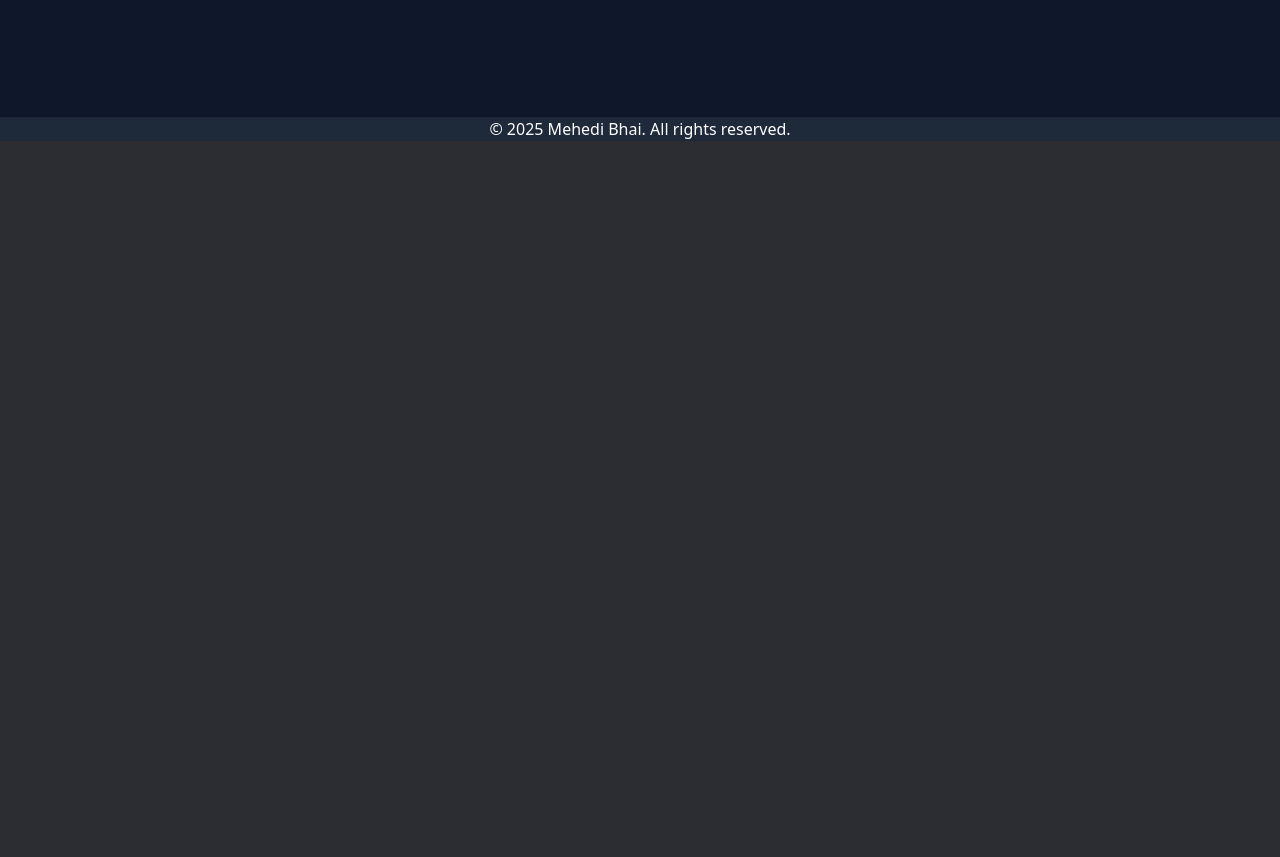
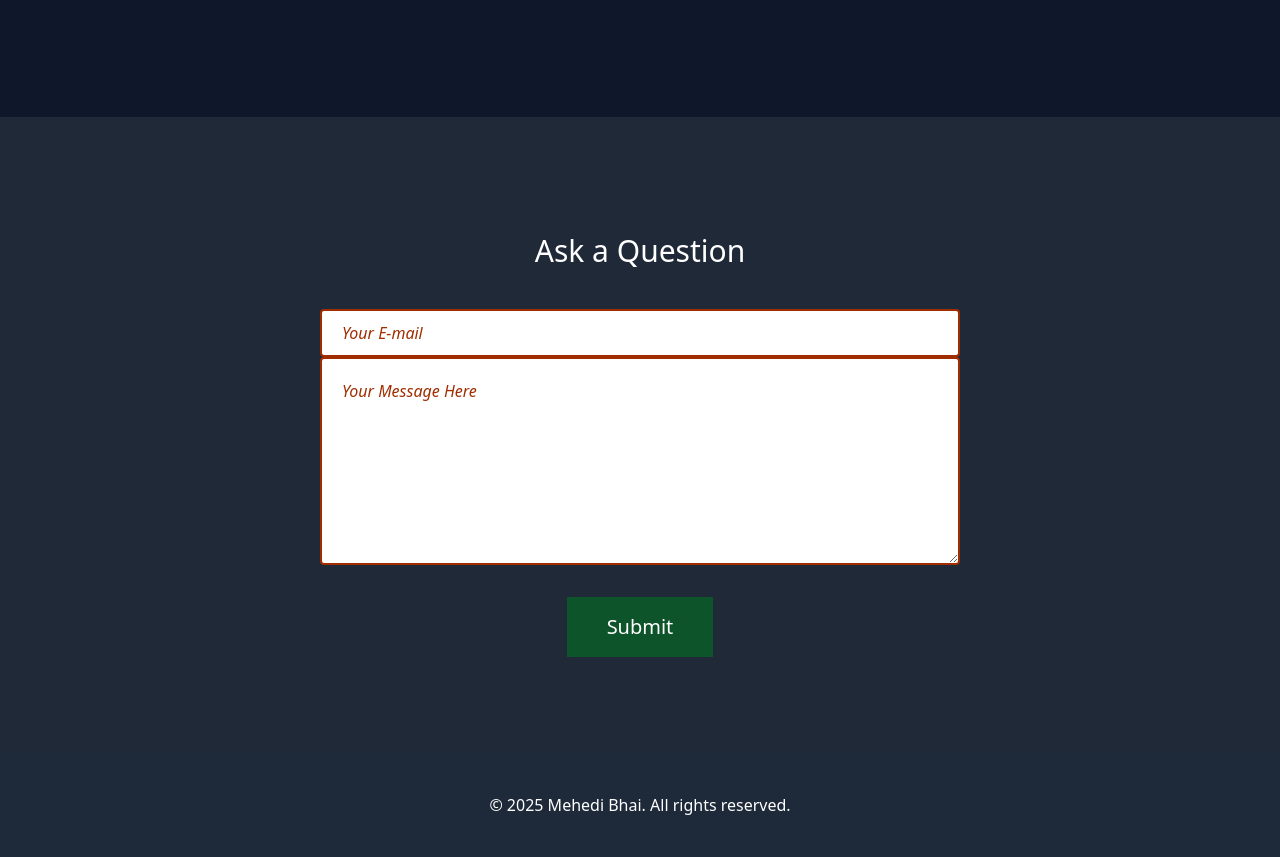
Before and after one commit to Mehedi-mostazir/Frist_Tailwind_project, a website: page index.html in a window 1280 px wide. Shown: the part 1740-2597 px from the top of the page. Before the commit the page ends 1881 px from the top, so only its background shows below. Drawn offline with Linux system fonts and the light colour scheme.

Commit message:
create ask question section

```diff
--- a/index.html
+++ b/index.html
@@ -145,16 +145,35 @@
 
     </section>
 
-    <footer class="bg-gray-800 py-10">                     <!-- Footer section  -->
+    <section class="bg-[#1f2937] py-16 sm:py-24 ">                   <!-- Ask a question section  -->
+
+      <div>
+        <h3 class="text-center text-xl sm:text-3xl text-white mb-10 mt-5">Ask a Question</h3>
+
+        <form action="#">
+
+          <input type="email" class="bg-white block mx-auto w-5/6 sm:w-1/2 h-12 border-2 border-orange-800 rounded placeholder:italic placeholder:text-orange-800 px-5 " placeholder="Your E-mail">
+
+          <textarea class="bg-white block mx-auto w-5/6 sm:w-1/2 h-52 border-2 border-orange-800 rounded placeholder:text-orange-800 placeholder:italic
+         px-5 py-5 "  placeholder="Your Message Here"></textarea>
+
+          <button class="block mx-auto bg-green-900 px-10 py-4 text-white text-xl mt-8 hover:bg-green-950 transition- cursor-pointer">
+                  Submit
+          </button>
+
+        </form>
+      </div>
+    </section>
+
+
+  </main>
+
+
+   <footer class="bg-gray-800 py-10">                     <!-- Footer section  -->
       <div class="text-center text-white">
         <p>&copy; 2025 Mehedi Bhai. All rights reserved.</p>
       </div>
 
 
-
-  </main>
-
-
-
 </body>
 </html>
```
Also changed, not shown: dist/output.css.
